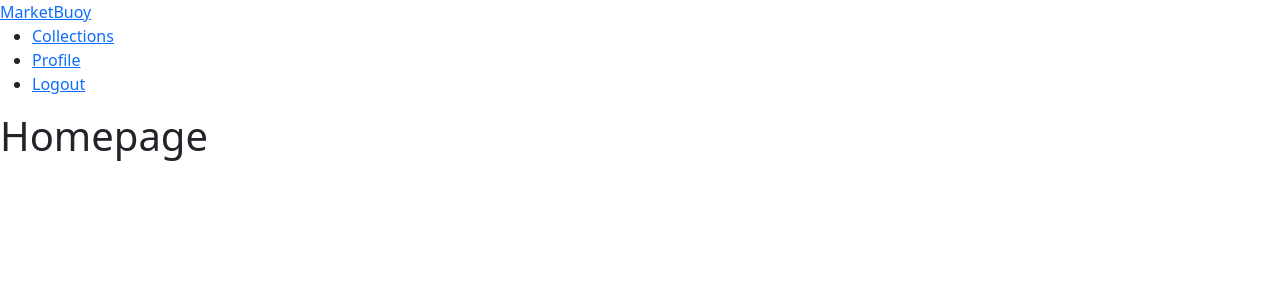
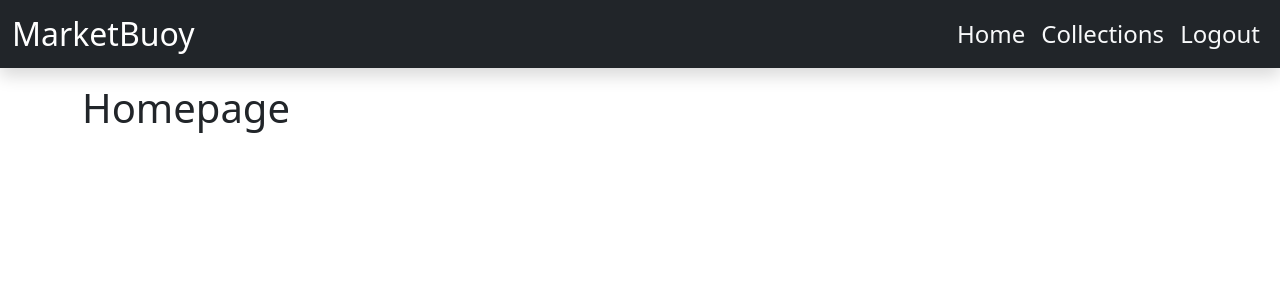
Before and after one commit to MarcACard/marketbuoy, a Flask app: page / in a window 1280 px wide. Shown: the top 300 px of the page. Run offline with Flask 2, Linux system fonts and the light colour scheme; the visitor is signed in with stand-in values (Sample User, id 1); data comes from the database, SQL or seed files in the repository.

Commit message:
update base template with styles

```diff
--- a/application/templates/base.html.j2
+++ b/application/templates/base.html.j2
@@ -10,38 +10,45 @@
 </head>
 <body>
 <!-- NAVBAR -->
-<nav>
-    <div><a href="/">MarketBuoy</a></div>
+<!-- TODO: FIX COLLAPSE FOR SMALLER VIEW -->
+<nav class="navbar navbar-expand-sm navbar-dark bg-dark shadow mb-3">
+    <div class="container-fluid">
         <div>
-        <ul>
-            <li><a href="/collections">Collections</a></li>
+            <a class="navbar-brand fs-2" href="/">MarketBuoy</a>
+        </div>
+        <div class="collapse  navbar-collapse d-flex justify-content-end">
+            <ul class="navbar-nav fs-4">
                 {% if current_user.is_authenticated %}
-            <li><a href="/u/{{ current_user.username }}">Profile</a></li>
-            <li><a href="/auth/logout">Logout</a></li>
+                <li class="nav-item"><a class="nav-link text-light" href="/u/{{ current_user.username }}">Home</a></li>
+                <li class="nav-item"><a class="nav-link text-light" href="/collections">Collections</a></li>
+                <li class="nav-item"><a class="nav-link text-light" href="/auth/logout">Logout</a></li>
                 {% else %}
-            <li><a href="/auth/signup">Sign-up</a></li>
-            <li><a href="/auth/login">Login</a></li>
+                <li class="nav-item"><a class="nav-link text-light" href="/collections">Collections</a></li>
+                <li class="nav-item"><a class="nav-link text-light" href="/auth/login">Login</a></li>
+                <li class="nav-item"><a class="nav-link text-light" href="/auth/signup">Sign-up</a></li>
                 {% endif %}
             </ul>
+        </div>
     </div>
 </nav>
 
 <!-- FLASH MESSAGES -->
-<div>
+<div class="container">
     {% with messages = get_flashed_messages(with_categories=true) %}
     {% if messages %}
-        <h3>Flash Messages</h2>
-        <ul>
         {% for category, message in messages %}
-        <li>{{ category }}: {{ message }}</li>
+            {% if category == "error"%}
+                <div class="alert alert-danger text-center">{{ message }}</div>
+            {% else %}
+                <div class="alert alert-primary text-center">{{ message }}}</div>
+            {% endif %}
         {% endfor %}
-        </ul>
     {% endif %}
     {% endwith %}
 </div>
 
 <!-- CONTENT -->
-<div id="content">
+<div id="content" class="container">
     {% block content %}{% endblock %}
 </div>
 <!-- Charts.js & Related Scripts -->
```
Lines whose indentation alone changed are shown as unchanged.
